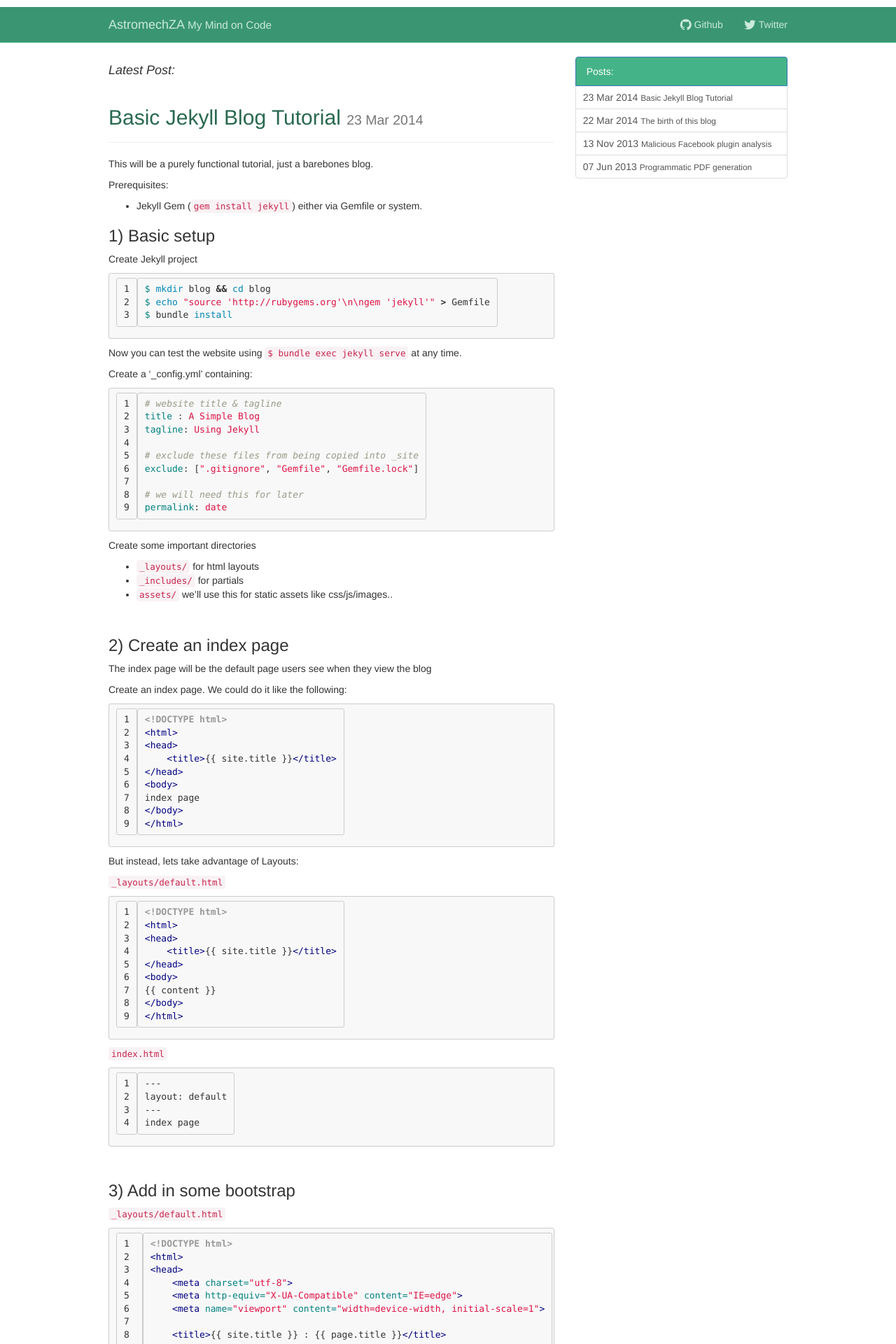
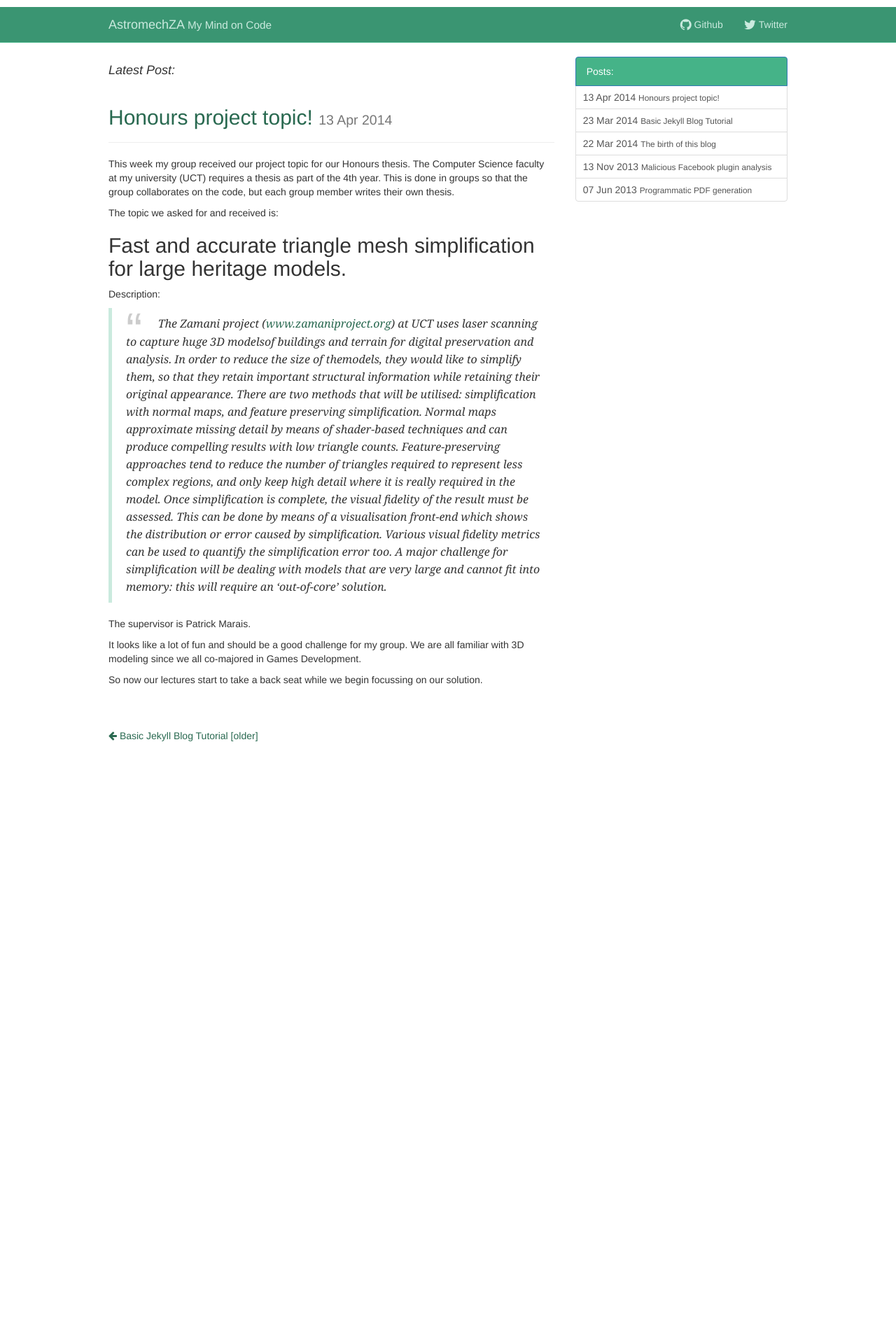
Before and after one commit to astromechza/AstromechZA.github.io, a Jekyll site: the page built from index.html, in a window 1280 px wide. Shown: the top 1920 px of the page at 70% size. Built offline with Jekyll 4.4.1, drawn with Linux system fonts in a browser that asks for light colours; nearby versions of some CDN libraries; after the commit the page ends 1161 px from its top, so only the background shows below that; some of the changed text lies outside the part shown.

Commit message:
new post and block quote css

```diff
--- /dev/null
+++ b/_posts/2014-04-13-honours-project-topic.md
@@ -0,0 +1,21 @@
+---
+layout: post
+title: Honours project topic!
+date: 2014-04-13 18:19:10
+---
+
+This week my group received our project topic for our Honours thesis. The Computer Science faculty at my university (UCT) requires a thesis as part of the 4th year. This is done in groups so that the group collaborates on the code, but each group member writes their own thesis.
+
+The topic we asked for and received is:
+
+## Fast and accurate triangle mesh simplification for large heritage models.
+
+Description:
+
+> The Zamani project ([www.zamaniproject.org](http://www.zamaniproject.org)) at UCT uses laser scanning to capture huge 3D modelsof buildings and terrain for digital preservation and analysis. In order to reduce the size of themodels, they would like to simplify them, so that they retain important structural information while retaining their original appearance. There are two methods that will be utilised: simplification with normal maps, and feature preserving simplification. Normal maps approximate missing detail by means of shader-based techniques and can produce compelling results with low triangle counts. Feature-preserving approaches tend to reduce the number of triangles required to represent less complex regions, and only keep high detail where it is really required in the model. Once simplification is complete, the visual fidelity of the result must be assessed. This can be done by means of a visualisation front-end which shows the distribution or error caused by simplification. Various visual fidelity metrics can be used to quantify the simplification error too. A major challenge for simplification will be dealing with models that are very large and cannot fit into memory: this will require an 'out-of-core' solution.
+
+The supervisor is Patrick Marais.
+
+It looks like a lot of fun and should be a good challenge for my group. We are all familiar with 3D modeling since we all co-majored in Games Development.
+
+So now our lectures start to take a back seat while we begin focussing on our solution.
```
Also changed, not shown: _includes/custom.partial.css (+22 -0 lines).
